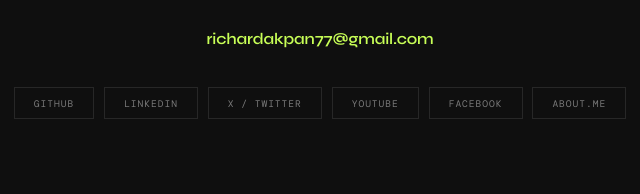
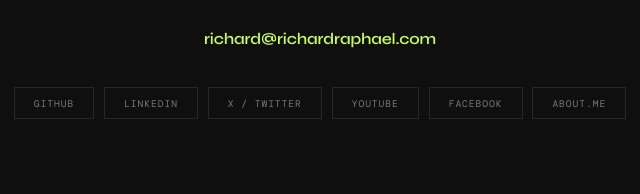
Before and after one commit to Richard-Raph/richardraphael, a plain HTML site: page index.html in a window 1280 px wide. Shown: the part 5024-5218 px from the top of the page, 320-960 px from the left. Drawn offline with nearby package versions, Linux system fonts and the light colour scheme; a web font is replaced by a local one.

Commit message:
feat: update keywords in meta tag and change email address for improved contact and SEO

```diff
--- a/index.html
+++ b/index.html
@@ -10,7 +10,7 @@
   <meta name="description"
     content="Richard Raphael A. is a Software Engineer and Technical Educator specializing in full-stack web development, React, Node.js, and mobile applications. Available for remote work worldwide." />
   <meta name="keywords"
-    content="Software Engineer, Full Stack Developer, React Developer, Next.js Developer, JavaScript Engineer, Node.js Developer, Mobile App Developer, React Native, Web Developer Nigeria, UI UX Engineer, Technical Educator, Backend Developer, Frontend Developer, Portfolio, Freelance Developer, Remote, UTC+1, Dev, Worldwide, Foreign, MERN Stack, Richard, Raphael, Richard Raphael, Nest.js, API, Developer, Educator, Instructor, Best Dev, GitHub, AI, Contract, Part-Time, Full-Time, On-site, Onboarding, Design, Website, Webapp, App, Mobile App, Teacher, HTML, CSS, JavaScript, JS, Docker, CI/CD, DevOps, Engineer, Lagos, Abuja, USA, Canada, California, London, Italy" />
+    content="Software Engineer, Full Stack Developer, React Developer, Next.js Developer, JavaScript Engineer, Node.js Developer, Mobile App Developer, React Native, Web Developer Nigeria, UI UX Engineer, Technical Educator, Backend Developer, Frontend Developer, Portfolio, Freelance Developer, Remote, UTC+1, Dev, Worldwide, Foreign, MERN Stack, Richard, Raphael, Richard Raphael, Nest.js, API, Developer, Educator, Instructor, Best Dev, GitHub, AI, Contract, Part-Time, Full-Time, On-site, Onboarding, Design, Website, Webapp, App, Mobile App, Teacher, HTML, CSS, JavaScript, JS, Docker, CI/CD, DevOps, Engineer, Lagos, Abuja, USA, Canada, California, London, Italy, AITECH, AIBIZ, Cisco, Certified, Certificate" />
   <meta name="author" content="Richard Raphael A." />
   <meta name="robots" content="index, follow" />
 
@@ -744,9 +744,9 @@
         consulting, and speaking opportunities. Operating in UTC+1.
       </p>
 
-      <a href="mailto:richardakpan77@gmail.com" class="rv cemail">
+      <a href="mailto:richard@richardraphael.com" class="rv cemail">
         <span class="sr-only">Email:</span>
-        richardakpan77@gmail.com
+        richard@richardraphael.com
       </a>
 
       <div class="social-row rv">
```
